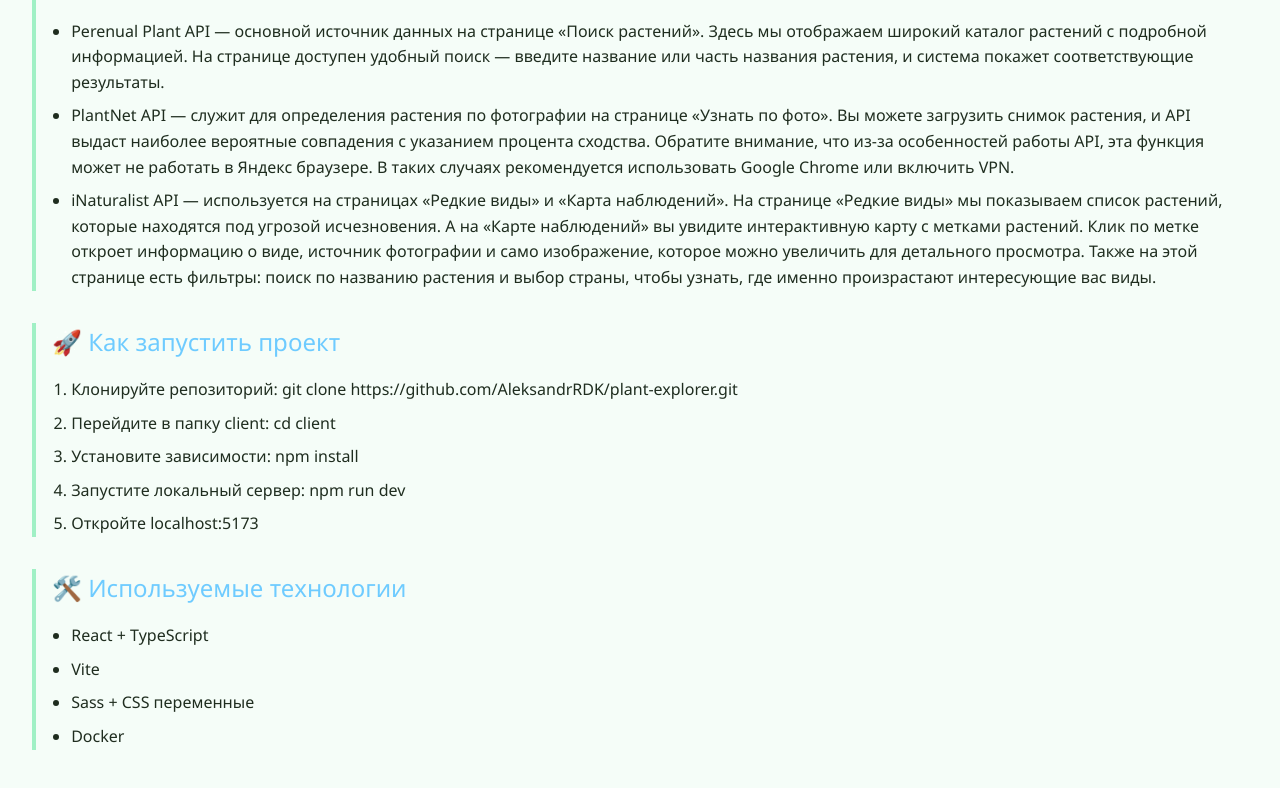
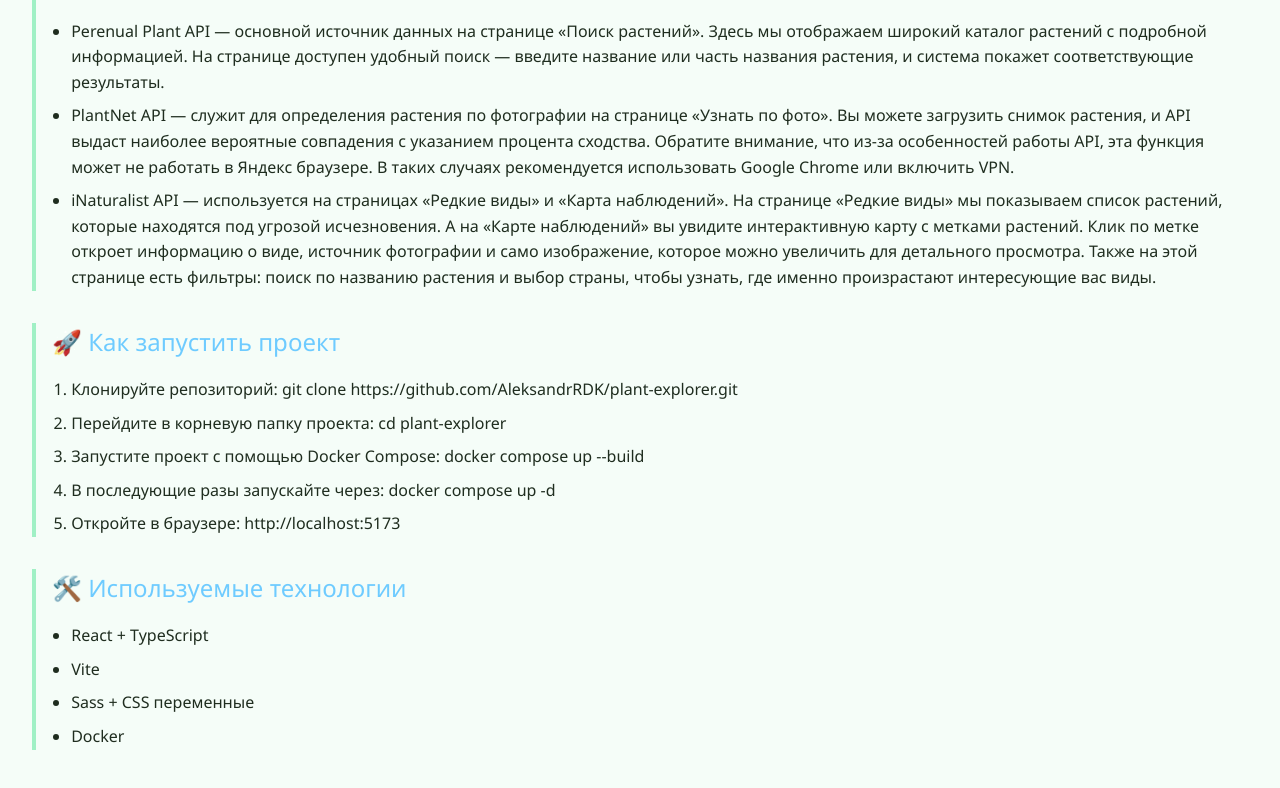
Before and after one commit to AleksandrRDK/plant-explorer, a React (Vite) app in the folder client/: page /#/about in a window 1280 px wide. Shown: the part 1327-2115 px from the top of the page. Built offline with nearby package versions, Linux system fonts and the light colour scheme.

Commit message:
изменил секцию с запуском проекта

```diff
--- a/client/src/pages/About/About.tsx
+++ b/client/src/pages/About/About.tsx
@@ -199,16 +199,21 @@ const About = () => {
                             </code>
                         </li>
                         <li className="about__item">
-                            Перейдите в папку <code>client</code>:{' '}
-                            <code>cd client</code>
+                            Перейдите в корневую папку проекта:{' '}
+                            <code>cd plant-explorer</code>
                         </li>
                         <li className="about__item">
-                            Установите зависимости: <code>npm install</code>
+                            Запустите проект с помощью Docker Compose:{' '}
+                            <code>docker compose up --build</code>
                         </li>
                         <li className="about__item">
-                            Запустите локальный сервер: <code>npm run dev</code>
+                            В последующие разы запускайте через:{' '}
+                            <code>docker compose up -d</code>
                         </li>
-                        <li className="about__item">Откройте localhost:5173</li>
+                        <li className="about__item">
+                            Откройте в браузере:{' '}
+                            <code>http://localhost:5173</code>
+                        </li>
                     </ol>
                 </div>
 
```
